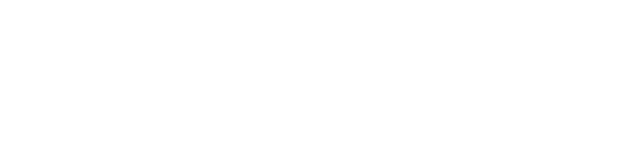
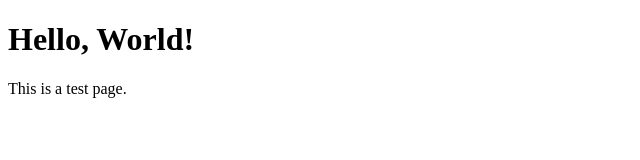
Before and after one commit to nazil-tntra/test-Tntra, a plain HTML site: page index.html in a window 1280 px wide. Shown: the whole page, without its empty margins (0-640 px from the left). Drawn offline with Linux system fonts and the light colour scheme.

Commit message:
Add content

```diff
--- a/index.html
+++ b/index.html
@@ -7,5 +7,8 @@
 </head>
 <body>
 
+    <h1>Hello, World!</h1>
+    <p>This is a test page.</p>
+
 </body>
 </html>
```
